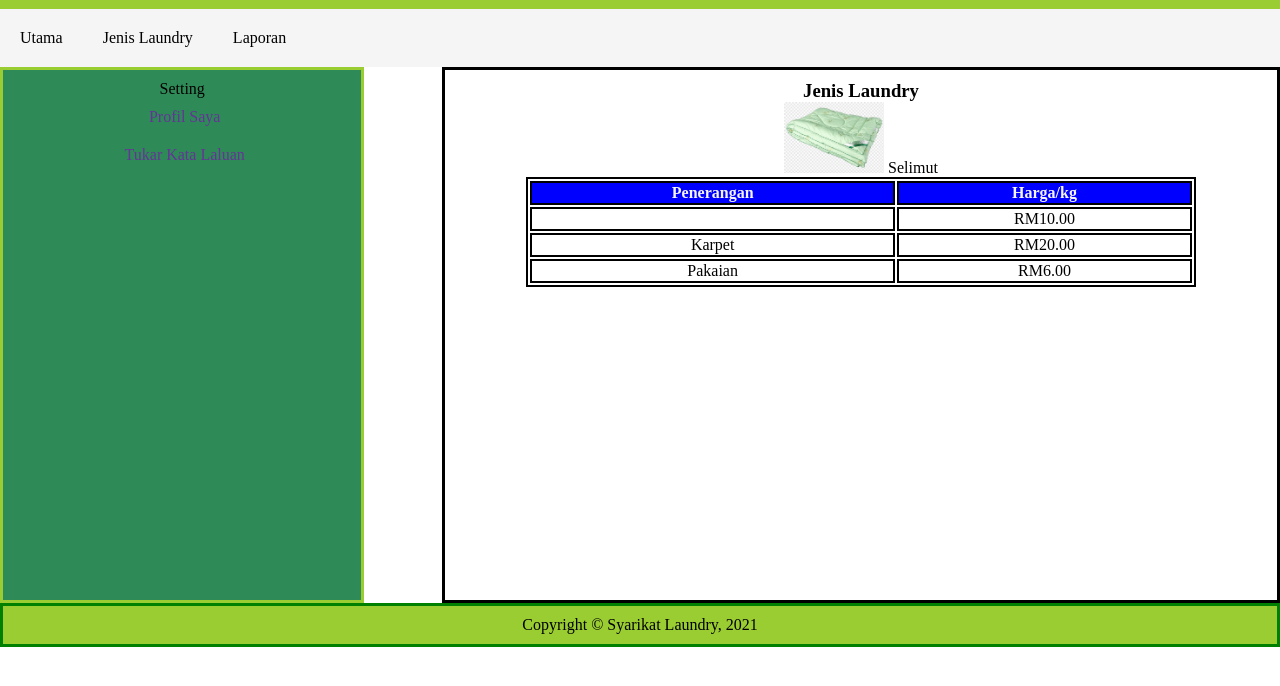
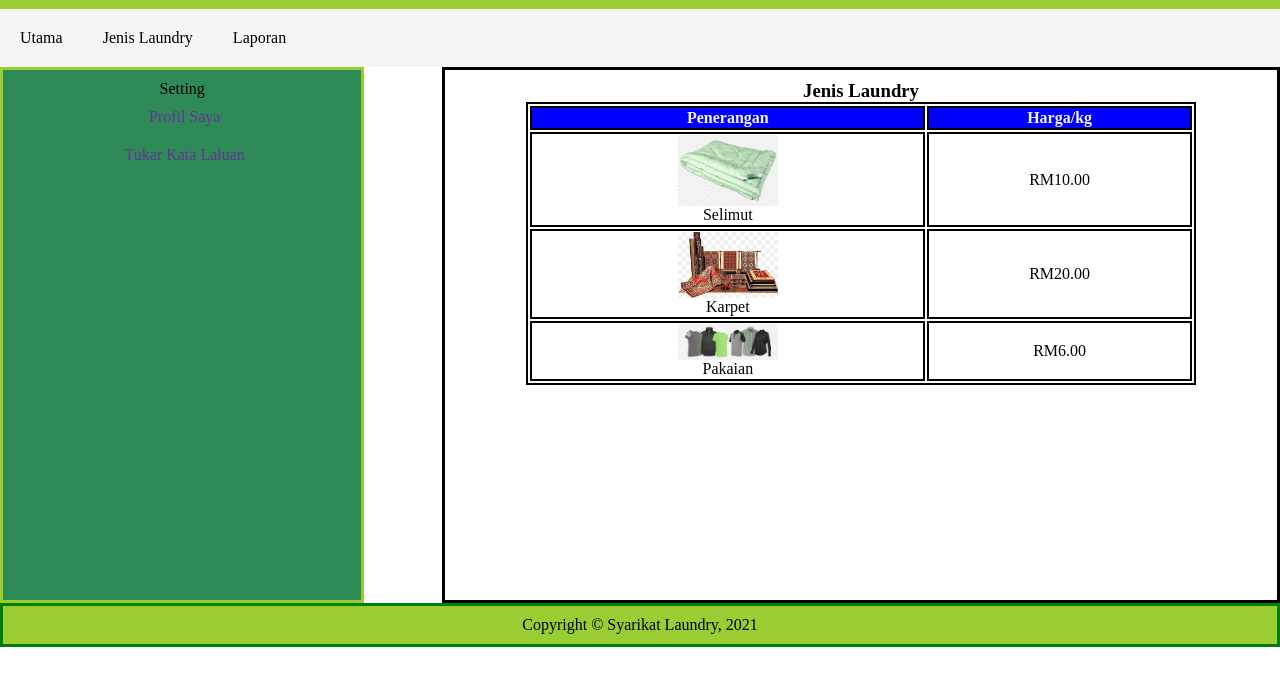
Before and after one commit to deanaamirra/system-laundry, a plain HTML site: page jenis.html in a window 1280 px wide. Shown: the part 88-774 px from the top of the page. Drawn offline with Linux system fonts and the light colour scheme.

Commit message:
Update jenis.html

```diff
--- a/jenis.html
+++ b/jenis.html
@@ -130,17 +130,15 @@
                     <th>Harga/kg</th>
                 </tr>
                 <tr>
-                    <td class="title"></td>
-                    <img src="images/selimut.png">
-                    Selimut
+                    <td><img src="images/selimut.png"><br>Selimut</td>
                     <td>RM10.00</td>
                 </tr>
                 <tr>
-                    <td>Karpet</td>
+                    <td><img src="images/karpet.png"><br>Karpet</td>
                     <td>RM20.00</td>
                 </tr>
                 <tr>
-                    <td>Pakaian</td>
+                    <td><img src="images/pakaian.png"><br>Pakaian</td>
                     <td>RM6.00</td>
                 </tr>
             </table>
```
